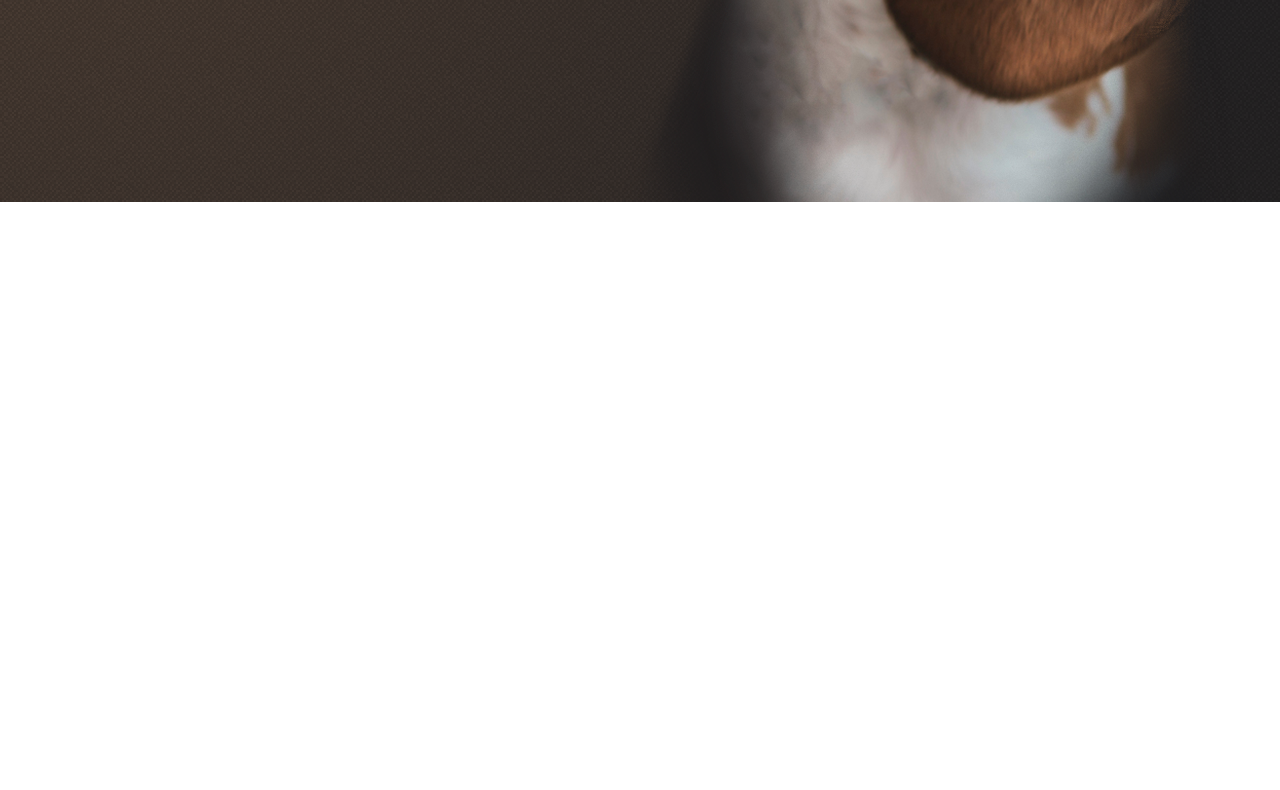
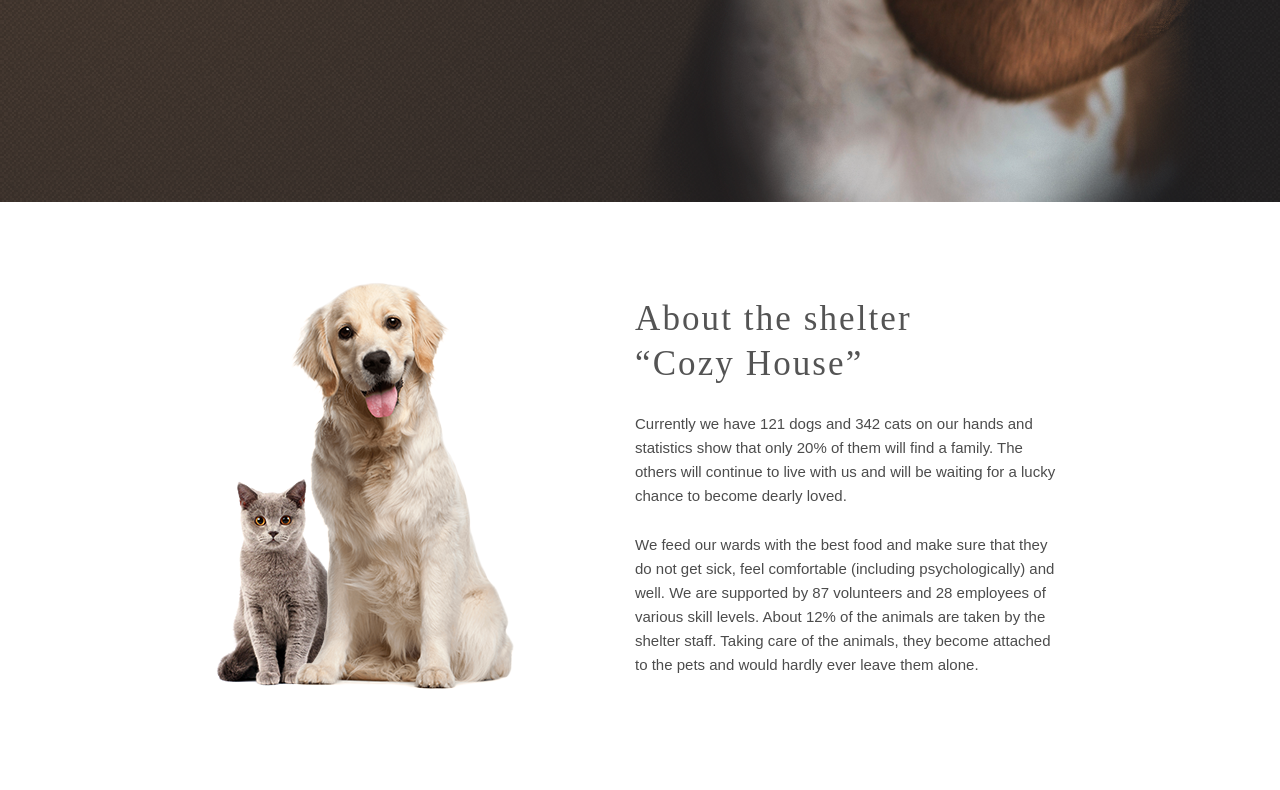
Before and after one commit to MorozovaAN/shelter, a website built with webpack: page src/index.html in a window 1280 px wide. Shown: the part 710-1500 px from the top of the page. Before the commit the page ends 912 px from the top, so only its background shows below. Built offline with nearby package versions, Linux system fonts and the light colour scheme.

Commit message:
feat: add section about us

```diff
--- a/src/index.html
+++ b/src/index.html
@@ -84,5 +84,34 @@
         </div>
       </section>
     </section>
+
+    <main>
+      <section class="about-us page__about-us wrapper">
+        <div class="about-us__image-container">
+          <img
+            class="about-us__image"
+            src="./assets/images/about-pets.png"
+            alt="pets"
+          />
+        </div>
+        <div class="about-us__content">
+          <h3 class="about-us__title">About the shelter “Cozy House”</h3>
+          <p class="about-us__description">
+            Currently we have 121 dogs and 342 cats on our hands and statistics
+            show that only 20% of them will find a family. The others will
+            continue to live with us and will be waiting for a lucky chance to
+            become dearly loved.
+          </p>
+          <p class="about-us__description">
+            We feed our wards with the best food and make sure that they do not
+            get sick, feel comfortable (including psychologically) and well. We
+            are supported by 87 volunteers and 28 employees of various skill
+            levels. About 12% of the animals are taken by the shelter staff.
+            Taking care of the animals, they become attached to the pets and
+            would hardly ever leave them alone.
+          </p>
+        </div>
+      </section>
+    </main>
   </body>
 </html>
--- /dev/null
+++ b/src/styles/layout/index-page/_about-us.scss
@@ -0,0 +1,59 @@
+.page__about-us {
+  padding-top: $margin-l;
+  padding-bottom: $margin-xl;
+  @include screen-s {
+    padding-top: $margin-s;
+    padding-bottom: $margin-s;
+  }
+}
+.about-us {
+  display: flex;
+  max-width: 850px;
+  justify-content: space-between;
+  align-items: center;
+  column-gap: 20px;
+  @include screen-l {
+    flex-direction: column;
+    row-gap: $margin-l;
+  }
+  @include screen-m {
+    gap: $margin-s;
+  }
+}
+.about-us__image-container {
+  @include screen-l {
+    order: 2;
+  }
+}
+.about-us__image {
+  object-fit: contain;
+  max-width: 100%;
+  display: block;
+  margin: 0 auto;
+  @include screen-m {
+    max-width: 85%;
+  }
+}
+.about-us__content {
+  max-width: 430px;
+  @include screen-s {
+    padding: 0 15px;
+  }
+}
+.about-us__title {
+  @include title-l;
+  max-width: 370px;
+  @include screen-s {
+    text-align: center;
+    max-width: 220px;
+    margin: 0 auto;
+  }
+}
+.about-us__description {
+  @include base-text;
+  color: $color-dark-xl;
+  margin-top: 25px;
+  @include screen-s {
+    text-align: justify;
+  }
+}
--- a/src/styles/main.scss
+++ b/src/styles/main.scss
@@ -12,6 +12,7 @@
 @import 'layout/index-page/header';
 @import 'layout/index-page/start-screen';
 @import 'layout/index-page/offer';
+@import 'layout/index-page/about-us';
 
 //components imports
 @import 'components/logo';
```
